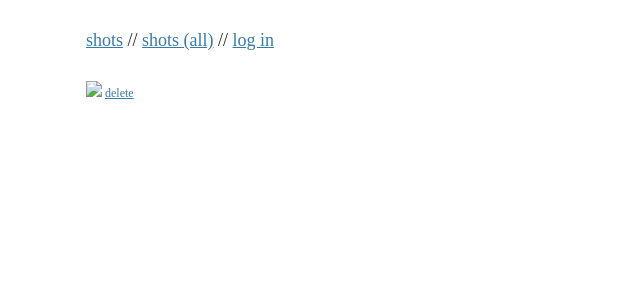
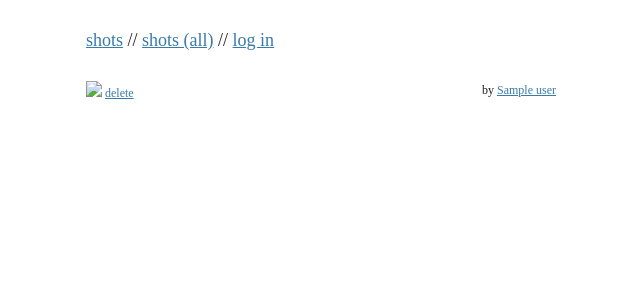
Before and after one commit to aljoscha/shot-o-matic, a Python web app: template templates/show_screenshots.html in a window 1280 px wide. Shown: the top 300 px of the page, without its empty margins (79-719 px from the left). Run offline with Jinja, Linux system fonts and the light colour scheme; the template is opened without the code that fills it: most values are stand-ins (such as "Sample title", 1, 10 or a date in 2020); some web fonts are replaced.

Commit message:
added owner display under screenshot in list

```diff
--- a/templates/show_screenshots.html
+++ b/templates/show_screenshots.html
@@ -4,6 +4,7 @@
     <div class="span-12 {{ loop.cycle('', 'last') }} screenshot">
         <a href="{{ url_for('screenshot', user=user, shot=shot) }}"><img src="{{ url_for('screenshot', user=user, shot=shot) }}"></a>
         <a href="{{ url_for('delete_screenshot', user=user, shot=shot) }}">delete</a>
+        <span style="float: right">by <a href="{{ url_for('show_screenshots', user=user) }}">{{ user }}</a></span>
     </div>
 {{ loop.cycle('', '    <hr class="space">') | safe }}
 {%- else -%}
```
